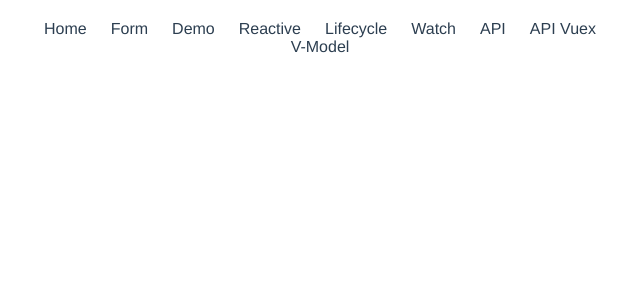
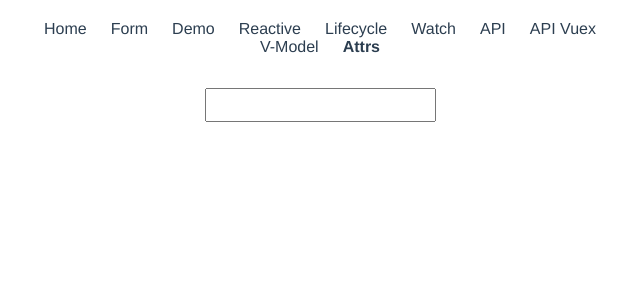
Before and after one commit to hsimao/vue3, a Vue app: page /attrs in a window 1280 px wide. Shown: the top 300 px of the page, without its empty margins (320-960 px from the left). Built offline with nearby package versions, Linux system fonts and the light colour scheme.

Commit message:
feat: $attrs

```diff
--- a/src/App.vue
+++ b/src/App.vue
@@ -9,9 +9,9 @@
       <router-link to="/watch" class="link">Watch</router-link>
       <router-link to="/api" class="link">API</router-link>
       <router-link to="/apiVuex" class="link">API Vuex</router-link>
-      <br>
+      <br />
       <router-link to="/model" class="link">V-Model</router-link>
-
+      <router-link to="/attrs" class="link">Attrs</router-link>
     </header>
     <router-view />
   </div>
--- /dev/null
+++ b/src/components/AttrsInput.vue
@@ -0,0 +1,24 @@
+<template>
+  <div class="attrsInput">
+    <input
+      v-bind="{
+        ...$attrs,
+        onInput: event => $emit('update:modelValue', event.target.value)
+      }"
+      :value="modelValue"
+    />
+  </div>
+</template>
+
+<script>
+export default {
+  inheritAttrs: false,
+  name: "BaseInput",
+  props: {
+    modelValue: {
+      type: [String, Number],
+      default: ""
+    }
+  }
+};
+</script>
--- a/src/components/BaseInput.vue
+++ b/src/components/BaseInput.vue
@@ -1,10 +1,12 @@
 <template>
   <div class="baseInput">
     <label>{{ label }}</label>
-    <input type="text" v-model.trim="input" name="name">
-    error: {{error}}
+    <input v-bind="$attrs" v-model.trim="input" name="name" />
+    error: {{ error }}
     <ul v-if="errors.length > 0" class="errors">
-      <li class="error" v-for="(error, index) in errors" :key="index">{{ error }}</li>
+      <li class="error" v-for="(error, index) in errors" :key="index">
+        {{ error }}
+      </li>
     </ul>
   </div>
 </template>
@@ -13,6 +15,7 @@
 import useInputValidator from "@/cmp-functions/useInputValidator";
 
 export default {
+  inheritAttrs: false,
   name: "BaseInput",
   props: {
     label: {
--- a/src/router/index.js
+++ b/src/router/index.js
@@ -52,6 +52,12 @@ const routes = [
       import(/* webpackChunkName: "ApiHandleVuex" */ "@/views/Vmodel")
   },
   {
+    path: "/attrs",
+    name: "Attrs",
+    component: () =>
+      import(/* webpackChunkName: "ApiHandleVuex" */ "@/views/Attrs")
+  },
+  {
     path: "/test",
     name: "Test",
     component: () => import(/* webpackChunkName: "Text" */ "@/views/Test")
--- /dev/null
+++ b/src/views/Attrs.vue
@@ -0,0 +1,29 @@
+<template>
+  <div>
+    <AttrsInput
+      type="email"
+      class="emailInput"
+      v-model="email"
+      @blur="email = 'yoyo'"
+    />
+    {{ email }}
+  </div>
+</template>
+
+<script>
+import { ref } from "vue";
+import AttrsInput from "@/components/AttrsInput";
+
+export default {
+  name: "Attrs",
+  components: {
+    AttrsInput
+  },
+  setup() {
+    const email = ref("");
+    return { email };
+  }
+};
+</script>
+
+<style scoped></style>
--- a/src/views/Vmodel.vue
+++ b/src/views/Vmodel.vue
@@ -4,6 +4,8 @@
       v-model:salutation.capitalize="form.salutation"
       v-model:name.capitalize="form.name"
       v-model:desc.capitalize.reverse="form.desc"
+      type="email"
+      class="thicc"
     />
 
     <pre>{{ form }}</pre>
```
